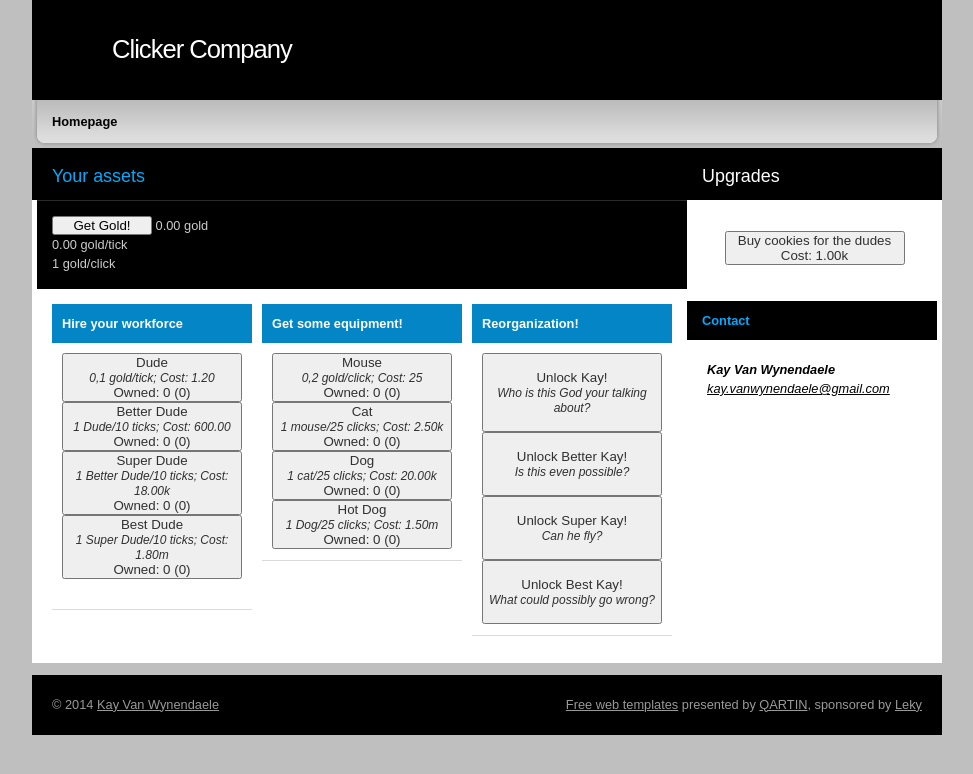
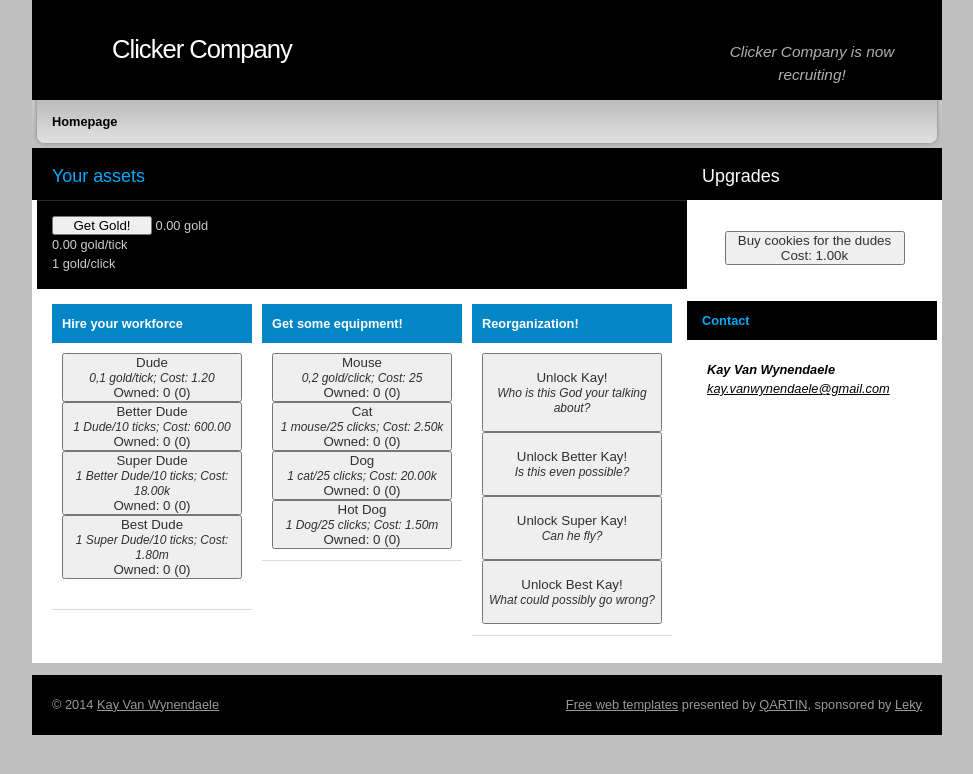
Before and after one commit to VultureTamer/ClickerCo, a plain HTML site: page index.html in a window 1280 px wide. Shown: the whole page, without its empty margins (153-1126 px from the left). Drawn offline with Linux system fonts and the light colour scheme.

Commit message:
slogan
adding the slogan of clicker company

```diff
--- a/index.html
+++ b/index.html
@@ -33,7 +33,7 @@
         <hr class="noscreen" />
 
         <!-- Your slogan -->
-        <div id="slogan"></div>
+        <div id="slogan">Clicker Company is now recruiting!</div>
         <hr class="noscreen" />
 
         <!-- Hidden navigation -->
```
